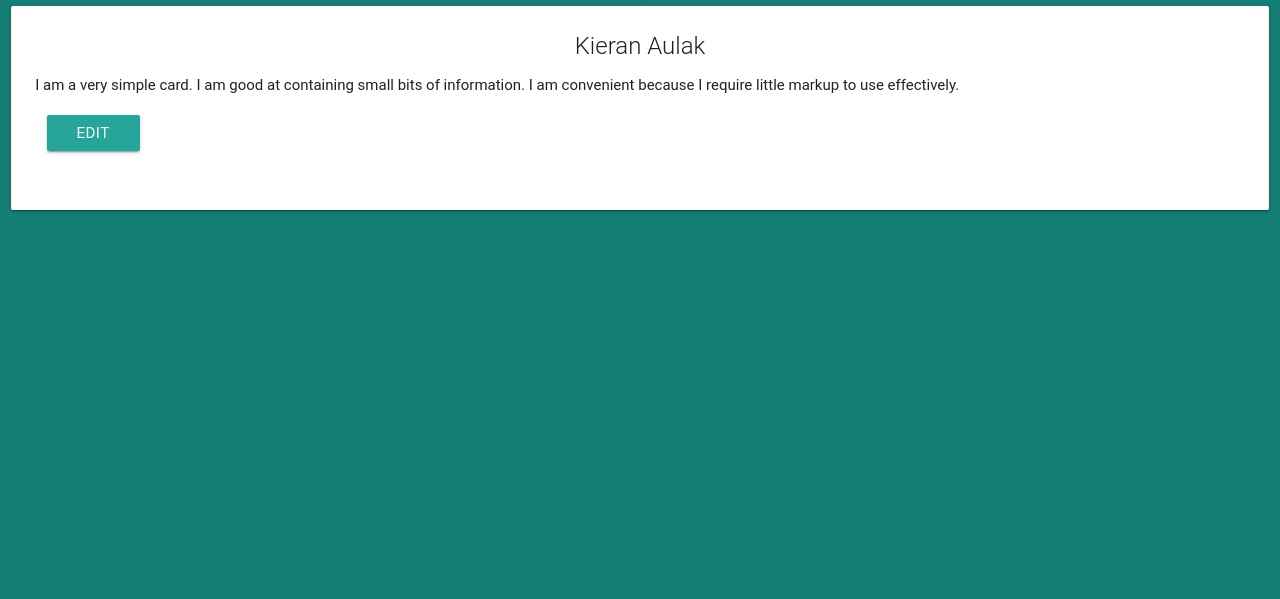
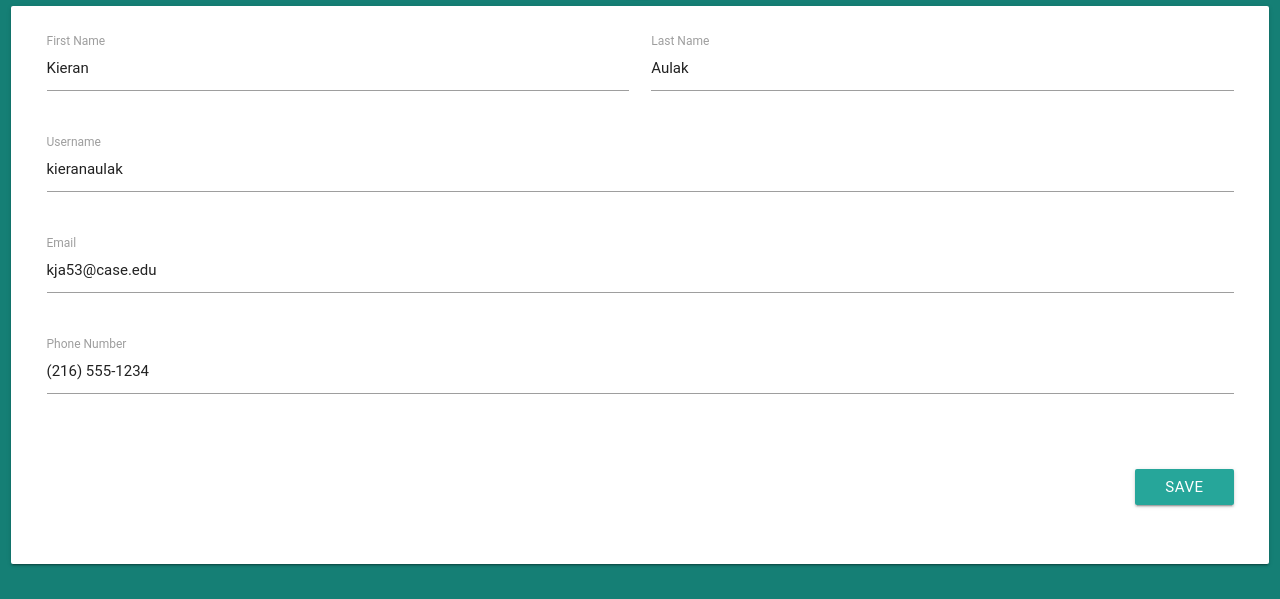
Before and after one commit to bnp26/AMusiciansHome, a Django app: page /profile in a window 1280 px wide. Shown: the part 265-864 px from the top of the page. Before the commit the page ends 477 px from the top, so only its background shows below. Run offline with Django 3.2, Linux system fonts and the light colour scheme; some libraries are stand-ins or nearby versions; some web fonts are replaced; grey boxes are pictures that could not be loaded.

Commit message:
Finished UI for Profile

```diff
--- a/AMusiciansHome/home/templates/home/profile.html
+++ b/AMusiciansHome/home/templates/home/profile.html
@@ -18,12 +18,40 @@
   <div class="col s12 m20">
     <div class="card">
       <div class="card-content">
-       <span class="card-title center">Kieran Aulak</span>
-       <p>I am a very simple card. I am good at containing small bits of information.
-        I am convenient because I require little markup to use effectively.</p>
+      <div class="row">
+      <div class="row">
+        <div class="input-field col s6">
+          <input value="Kieran" id="first_name" type="text" readonly>
+          <label for="first_name">First Name</label>
+        </div>
+        <div class="input-field col s6">
+          <input value="Aulak" id="last_name" type="text" readonly>
+          <label for="last_name">Last Name</label>
+        </div>
+      </div>
+      <div class="row">
+        <div class="input-field col s12">
+          <input value="kieranaulak" id="username" type="text" readonly>
+          <label for="username">Username</label>
+        </div>
+      </div>
+      <div class="row">
+        <div class="input-field col s12">
+          <input value="kja53@case.edu" id="email" type="email" readonly>
+          <label for="email">Email</label>
+        </div>
+      </div>
+      <div class="row">
+        <div class="input-field col s12">
+          <input value="(216) 555-1234" id="phoneNum" type="text" readonly>
+          <label for="phoneNum">Phone Number</label>
+        </div>
+      </div>
+  </div>
+
         <div class="row section center">
-         <div class="col center">
-           <a class="waves-effect waves-light btn center">Edit</a>
+         <div class="col right">
+           <a class="waves-effect waves-light btn">Save</a>
         </div>
       </div>
       </div>
```
